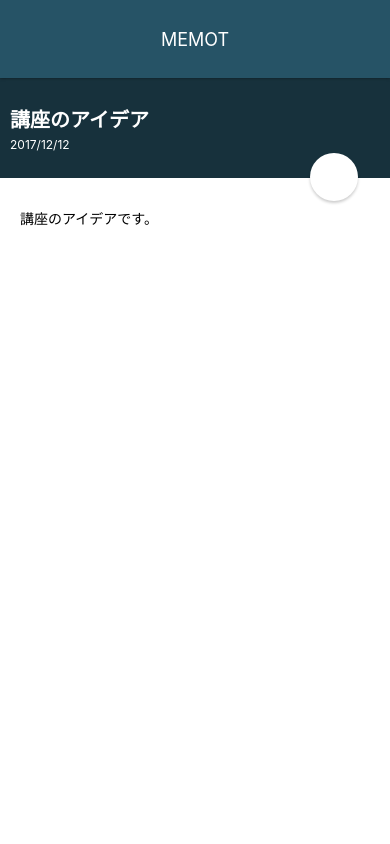
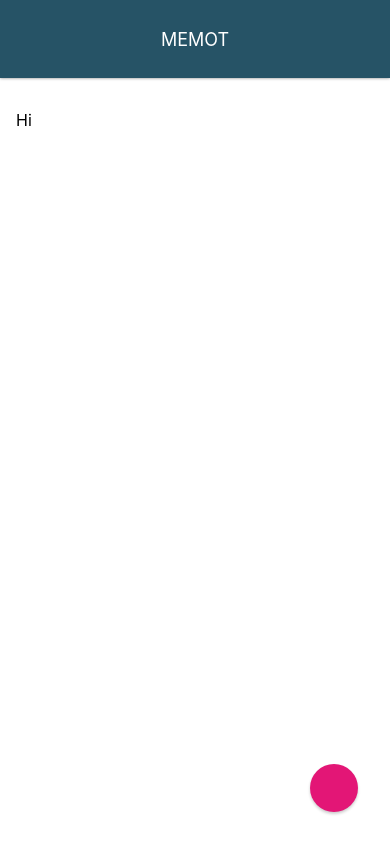
Before and after one commit to Hud3100/MemoApp, a React Native app: screen / in a window 390 px wide. Built offline with nearby package versions, Linux system fonts and the light colour scheme; a web font is replaced by a local one.

Commit message:
Add MemoEditScreen

```diff
--- a/App.js
+++ b/App.js
@@ -1,8 +1,7 @@
-import { StatusBar } from 'expo-status-bar';
 import React from 'react';
-import { StyleSheet, Text, View } from 'react-native';
+import { StyleSheet, View } from 'react-native';
 
-import MemoDetailScreen from './src/screens/MemoDetailScreen';
+import MemoEditScreen from './src/screens/MemoEditScreen';
 import Appbar from './src/components/Appbar';
 
 export default class App extends React.Component {
@@ -10,7 +9,7 @@
 		return (
 			<View style={styles.container}>
 				<Appbar />
-				<MemoDetailScreen />
+				<MemoEditScreen />
 			</View>
 		);
 	}
--- a/src/elements/CircleButton.js
+++ b/src/elements/CircleButton.js
@@ -7,6 +7,7 @@
 const CustomIcon = createIconSet({
 	pencil: '\uf303',
 	plus: '\uf067',
+	check: '\uf00c',
 }, 'FontAwsome');
 
 class CircleButton extends React.Component {
--- /dev/null
+++ b/src/screens/MemoEditScreen.js
@@ -0,0 +1,34 @@
+import React from 'react';
+import { StyleSheet, View, TextInput } from 'react-native';
+
+import CircleButton from '../elements/CircleButton';
+
+class MemoEditScreen extends React.Component {
+    render() {
+        return(
+            <View style={styles.container}>
+                <TextInput style={styles.memoEditInput} value="Hi" multiline />
+
+                <CircleButton name={"check"} />
+            </View>
+        );
+    }
+}
+
+const styles = StyleSheet.create({
+    container: {
+        flex: 1,
+        width: '100%',
+    },
+    memoEditInput: {
+        backgroundColor: '#fff',
+        flex: 1,
+        paddingTop: 32,
+        paddingLeft: 16,
+        paddingRight: 16,
+        paddingBottom: 16,
+        fontSize: 16,
+    },
+});
+
+export default MemoEditScreen;
--- a/src/screens/MemoListScreen.js
+++ b/src/screens/MemoListScreen.js
@@ -1,5 +1,5 @@
 import React from 'react';
-import { StyleSheet, View, Text } from 'react-native';
+import { StyleSheet, View } from 'react-native';
 import CircleButton from '../elements/CircleButton';
 import MemoList from '../components/MemoList';
 
```
